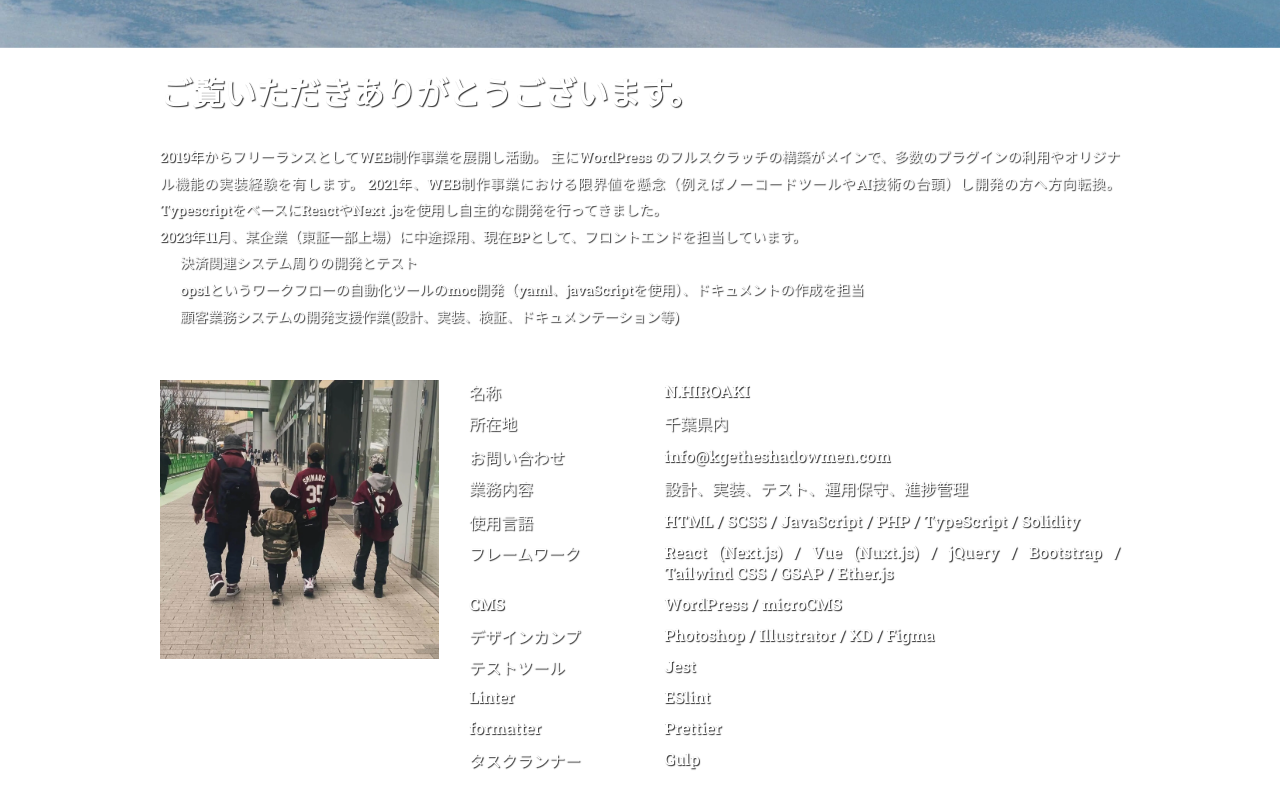
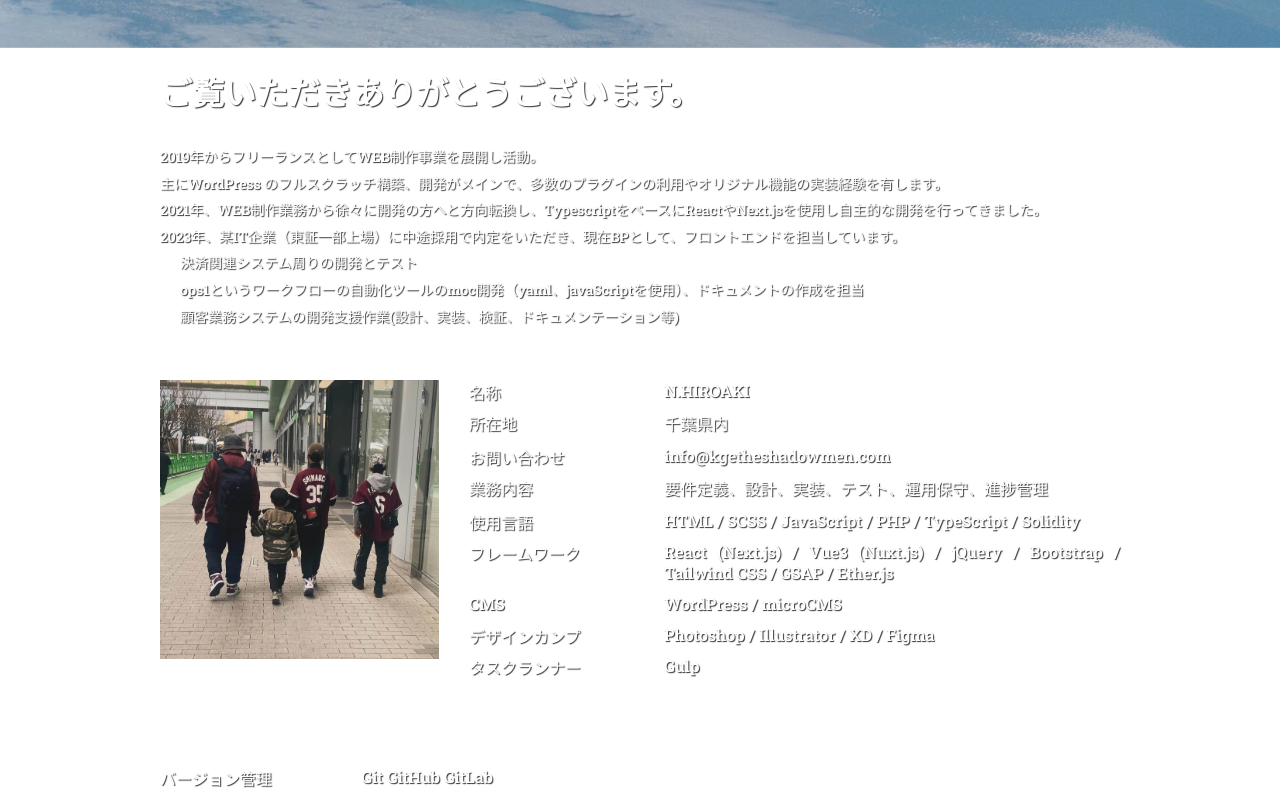
Before and after one commit to nouzoehiroaki/pylorhythm, a Next.js app: page /profile in a window 1280 px wide. Shown: the part 752-1552 px from the top of the page. Built offline with nearby package versions, Linux system fonts and the light colour scheme.

Commit message:
3/15 プロフ更新

```diff
--- a/src/components/slide.tsx
+++ b/src/components/slide.tsx
@@ -488,13 +488,13 @@ const Slide: React.FC = () => {
                                 </span>
 
                                 <span className="spanFive">
-                                    <h2>私のもう一つの顔</h2>
+                                    <h2>ログインサイト</h2>
                                     <p className={styles.skill}>
                                         Next.js,SCSS,TypeScript / Vercel / Firebase
                                     </p>
                                     <p>
                                         <Link href="https://login-app-sepia.vercel.app/" target='_blank' rel='noopener noreferrer'>
-                                            Another Face
+                                            ログインサイト
                                         </Link>
                                     </p>
                                 </span>
--- a/src/pages/profile.tsx
+++ b/src/pages/profile.tsx
@@ -242,13 +242,12 @@ const Profile: React.FC = () => {
                         <div className={`${styles.box} message`}>
                             <div className={styles.textBox}>
                                 <p className={styles.mini}>
-                                    2019年からフリーランスとしてWEB制作事業を展開し活動。
-                                    主にWordPress のフルスクラッチの構築がメインで、多数のプラグインの利用やオリジナル機能の実装経験を有します。
-                                    2021年、WEB制作事業における限界値を懸念（例えばノーコードツールやAI技術の台頭）し開発の方へ方向転換。
-                                    TypescriptをベースにReactやNext .jsを使用し自主的な開発を行ってきました。
+                                    2019年からフリーランスとしてWEB制作事業を展開し活動。<br />
+                                    主にWordPress のフルスクラッチ構築、開発がメインで、多数のプラグインの利用やオリジナル機能の実装経験を有します。<br />
+                                    2021年、WEB制作業務から徐々に開発の方へと方向転換し、TypescriptをベースにReactやNext.jsを使用し自主的な開発を行ってきました。
                                 </p>
                                 <p className={styles.mini}>
-                                    2023年11月、某企業（東証一部上場）に中途採用、現在BPとして、フロントエンドを担当しています。
+                                    2023年、某IT企業（東証一部上場）に中途採用で内定をいただき、現在BPとして、フロントエンドを担当しています。
                                 </p>
                                 <ul>
                                     <li>決済関連システム周りの開発とテスト</li>
@@ -279,7 +278,7 @@ const Profile: React.FC = () => {
                                         <dd>info@kgetheshadowmen.com</dd>
                                         <dt>業務内容</dt>
                                         <dd>
-                                            設計、実装、テスト、運用保守、進捗管理
+                                            要件定義、設計、実装、テスト、運用保守、進捗管理
                                         </dd>
                                         <dt>使用言語</dt>
                                         <dd>
@@ -287,18 +286,12 @@ const Profile: React.FC = () => {
                                         </dd>
                                         <dt>フレームワーク</dt>
                                         <dd>
-                                            React (Next.js) / Vue (Nuxt.js) / jQuery / Bootstrap / Tailwind CSS / GSAP / Ether.js
+                                            React (Next.js) / Vue3 (Nuxt.js) / jQuery / Bootstrap / Tailwind CSS / GSAP / Ether.js
                                         </dd>
                                         <dt>CMS</dt>
                                         <dd>WordPress / microCMS</dd>
                                         <dt>デザインカンプ</dt>
                                         <dd>Photoshop / Illustrator / XD / Figma</dd>
-                                        <dt>テストツール</dt>
-                                        <dd>Jest</dd>
-                                        <dt>Linter</dt>
-                                        <dd>ESlint</dd>
-                                        <dt>formatter</dt>
-                                        <dd>Prettier</dd>
                                         <dt>タスクランナー</dt>
                                         <dd>Gulp</dd>
                                     </dl>
@@ -312,7 +305,7 @@ const Profile: React.FC = () => {
                                         <dt>クラウドサービス</dt>
                                         <dd>AWS Vercel</dd>
                                         <dt>仮想環境用ソフトウェア</dt>
-                                        <dd>Vagrant Docker </dd>
+                                        <dd>Vagrant Docker</dd>
                                     </dl>
                                 </div>
                             </div>
```
